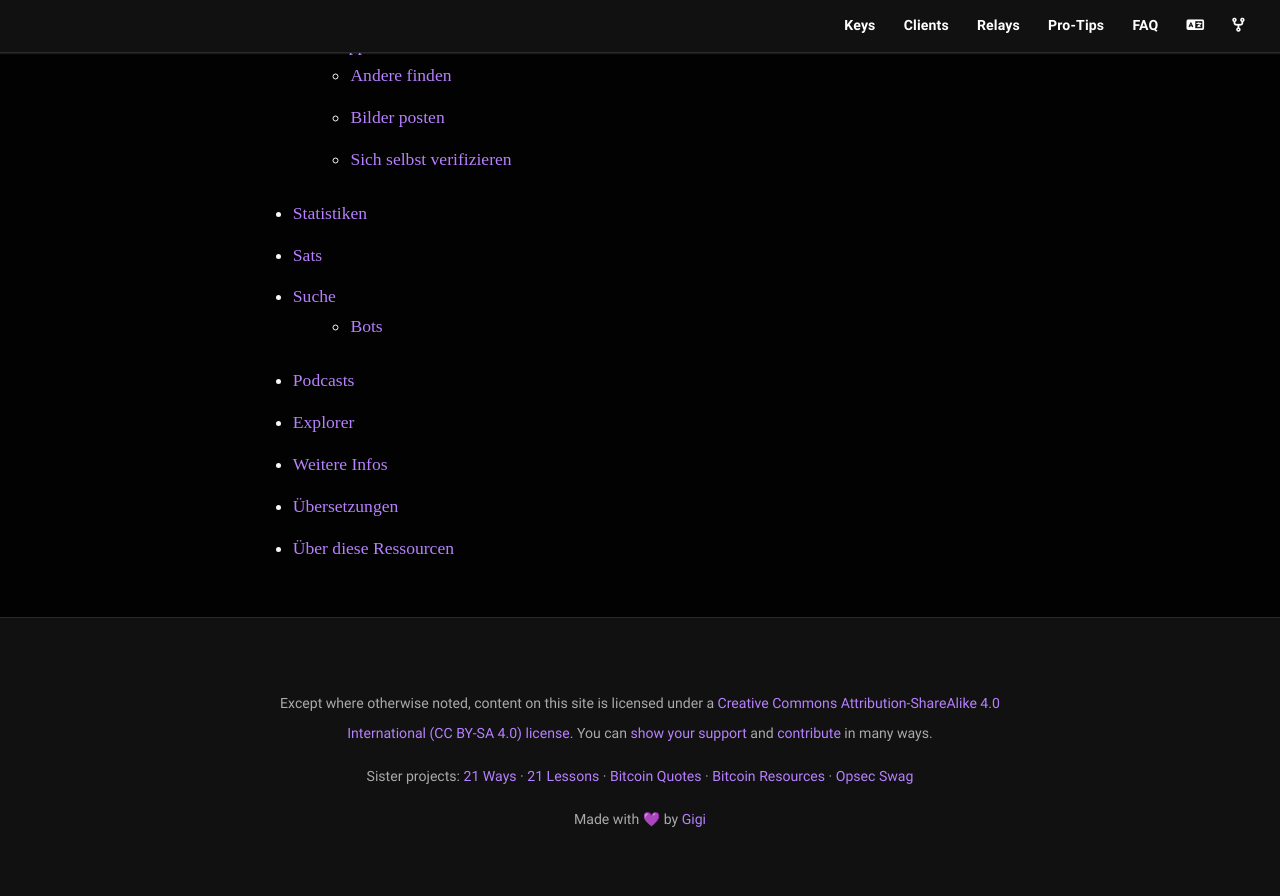
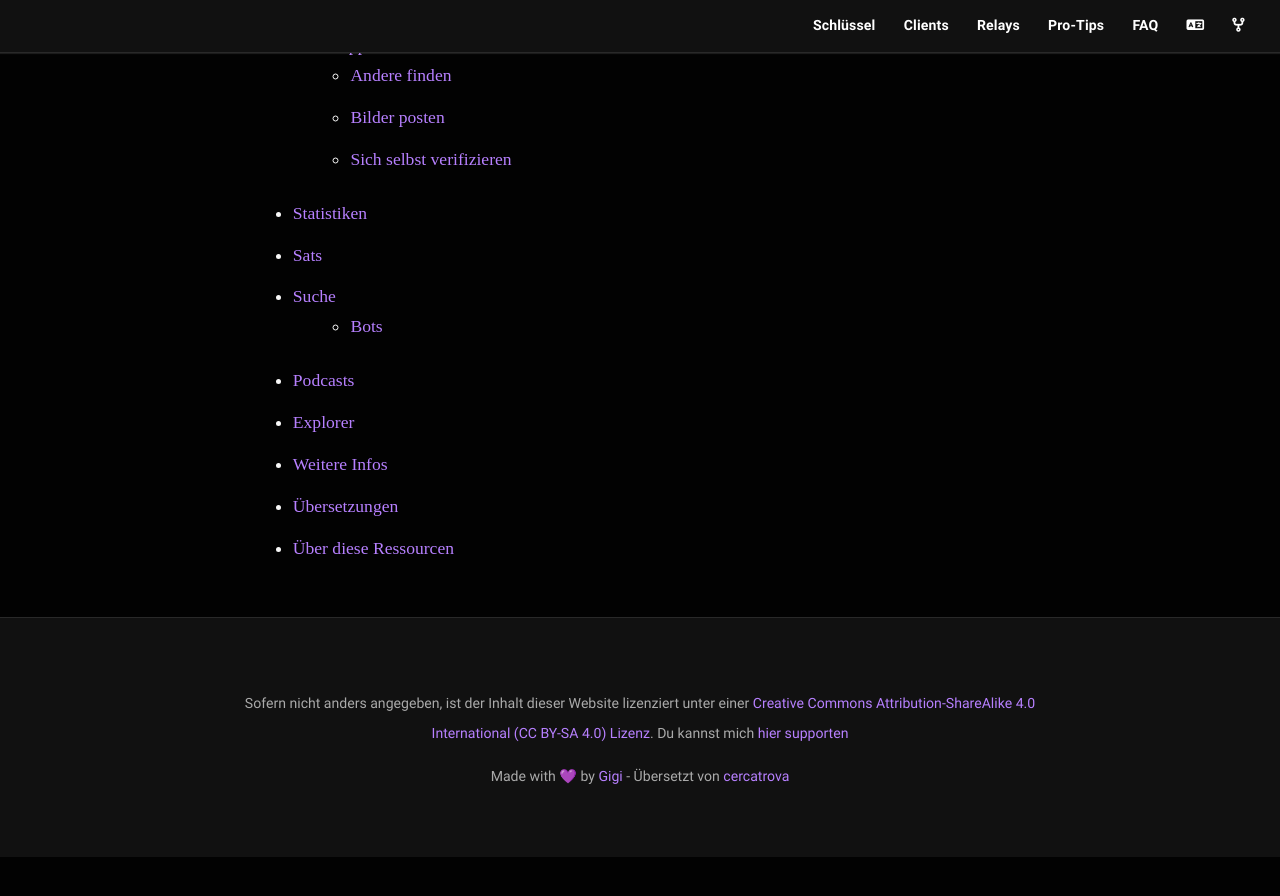
Before and after one commit to cercatrova21/nostr-info.de, a Jekyll site: the page built from index.md, in a window 1280 px wide and 900 px high, scrolled down 11712 px. Shown: the top 896 px of the window. Built offline with Jekyll 4.4.1, drawn with Linux system fonts in a browser that asks for light colours; some web fonts are replaced; after the commit the page ends 12569 px from its top, so only the background shows below that.

Commit message:
change meta files

```diff
--- a/_includes/footer.html
+++ b/_includes/footer.html
@@ -4,29 +4,17 @@
     <div class="footer__container">
       <p class="license">
         <small>
-          Except where otherwise noted, content on this site is licensed under a
+          Sofern nicht anders angegeben, ist der Inhalt dieser Website lizenziert unter einer
           <a href="https://creativecommons.org/licenses/by-sa/4.0/"
           target="_blank">Creative Commons Attribution-ShareAlike 4.0
-          International (CC BY-SA 4.0)  license</a>. You can <a
-          href="https://dergigi.com/support">show your support</a> and
-          <a href="https://github.com/nostr-resources/nostr-resources.github.io/blob/master/CONTRIBUTING.md">contribute</a>
-          in many ways.
+          International (CC BY-SA 4.0)  Lizenz</a>. Du kannst mich <a
+          href="https://dergigi.com/support">hier supporten</a>
         </small>
       </p>
       {% include social.html %}
-      <p class="sister_projects">
-        <small>
-          Sister projects:
-          <a href="https://21-ways.com">21 Ways</a> ·
-          <a href="https://21lessons.com">21 Lessons</a> ·
-          <a href="https://www.bitcoin-quotes.com">Bitcoin Quotes</a> ·
-          <a href="https://bitcoin-resources.com">Bitcoin Resources</a> ·
-          <a href="https://opsecswag.com/">Opsec Swag</a>
-        </small>
-      </p>
       <p class="license">
         <small>
-          Made with 💜 by <a href="https://dergigi.com">Gigi</a>
+          Made with 💜 by <a href="https://dergigi.com">Gigi</a> - Übersetzt von <a href="https://twitter.com/cercatrova_21">cercatrova</a>
         </small>
       </p>
     </div>
--- a/_includes/navigation.html
+++ b/_includes/navigation.html
@@ -1,11 +1,11 @@
 <nav>
   <ul class="header__list">
-    <li><a href="#keys">Keys</a></li>
+    <li><a href="#keys">Schlüssel</a></li>
     <li><a href="#clients">Clients</a></li>
     <li><a href="#relays">Relays</a></li>
     <li><a href="#pro-tips">Pro-Tips</a></li>
     <li><a href="https://uselessshit.co/resources/nostr/" target="_blank">FAQ</a></li>
-    <li><a href="#translations" title="Translations"><i class="fa fa-language"></i></a></li>
-    <li><a href="https://github.com/nostr-resources/nostr-resources.github.io" title="GitHub"><i class="fa fa-code-fork"></i></a></li>
+    <li><a href="#translations" title="Übersetzungen"><i class="fa fa-language"></i></a></li>
+    <li><a href="https://github.com/cercatrova21/nostr-info.de" title="GitHub"><i class="fa fa-code-fork"></i></a></li>
   </ul>
 </nav>
```
Also changed, not shown: _posts/2021-02-19-welcome-to-jekyll.md (deleted, +0 -30 lines).
